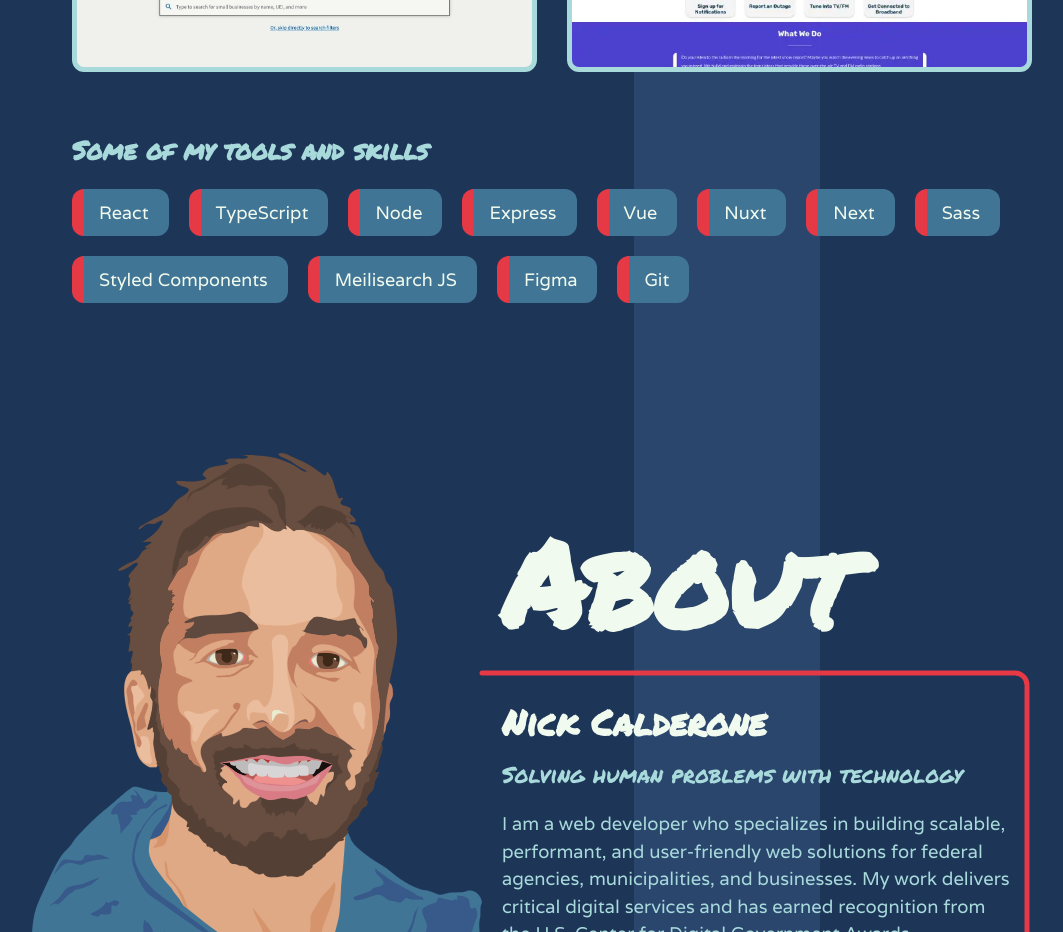
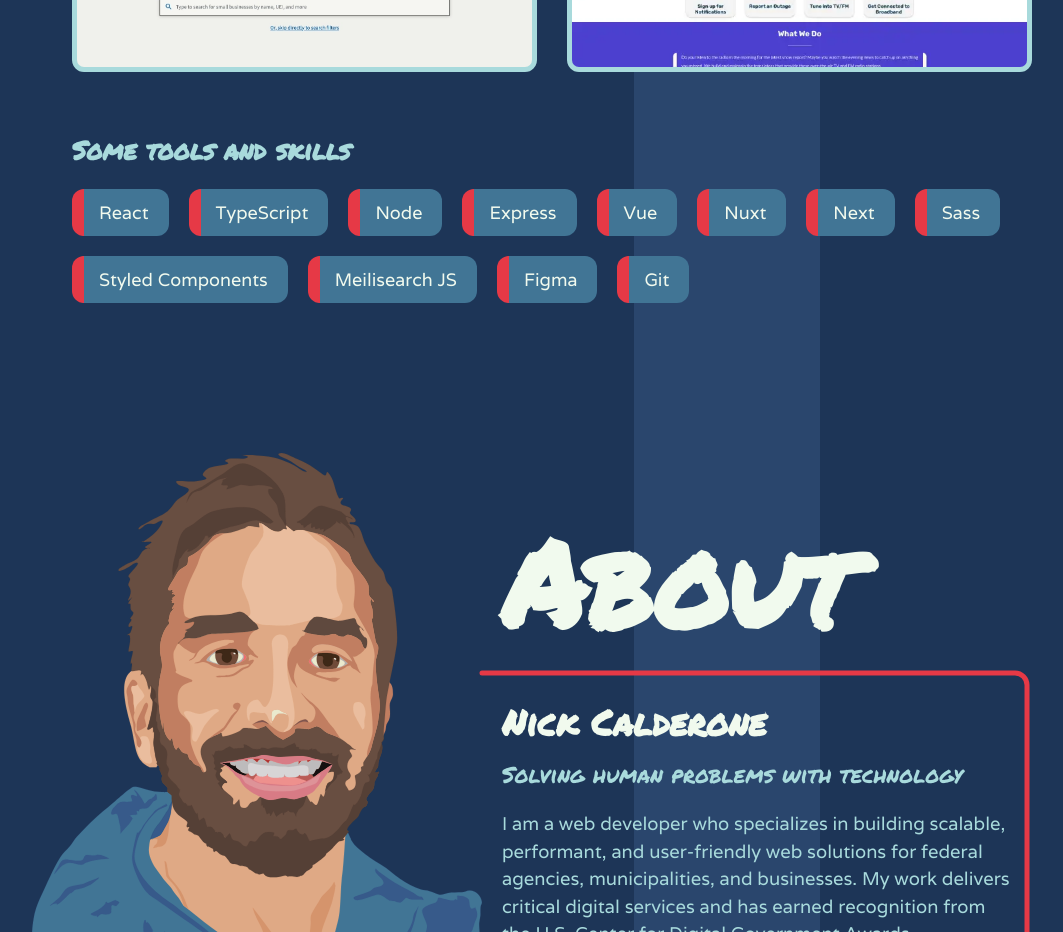
Before and after one commit to NickCalderone/developer-portfolio, a Nuxt app: page / in a window 1280 px wide. Shown: the part 1460-2392 px from the top of the page, without its empty margins (108-1171 px from the left). Built offline with nearby package versions, Linux system fonts and the light colour scheme.

Commit message:
update text

```diff
--- a/components/Tools.vue
+++ b/components/Tools.vue
@@ -23,7 +23,7 @@ export default {
 
 <template>
 	<div class="tools-wrapper">
-		<h3>Some of my tools and skills</h3>
+		<h3>Some tools and skills</h3>
 		<div class="tools">
 			<div v-for="tool in tools" class="tool">
 				<p>
```
